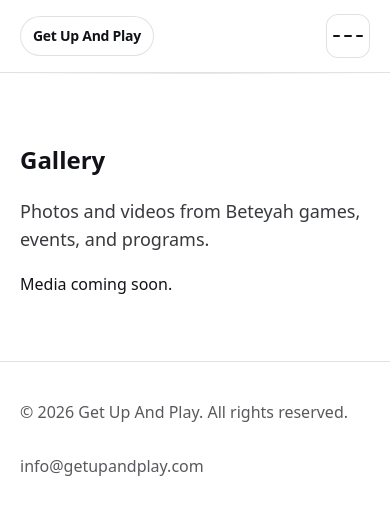
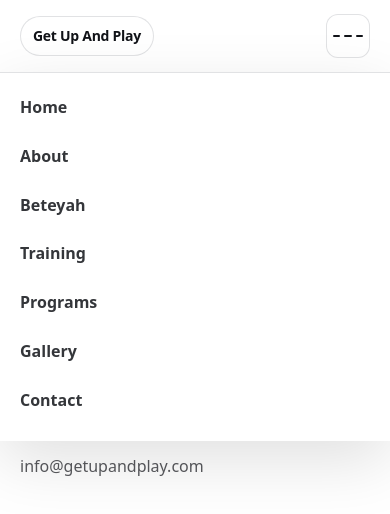
Before and after one commit to harward74-dot/getupandplay, a plain HTML site: page gallery.html in a window 390 px wide. Both pictures are taken after a click on the button 348 px from the left and 36 px from the top of the page. Drawn offline with Linux system fonts and the light colour scheme.

Commit message:
Update gallery.html

```diff
--- a/gallery.html
+++ b/gallery.html
@@ -11,9 +11,7 @@
 <body>
 <header class="site-header">
   <div class="container header-inner">
-    <a class="brand" href="index.html" aria-label="Get Up And Play Home">
-  <div class="brand-placeholder">Get Up And Play</div>
-</a>
+    <a class="brand" href="index.html"><div class="brand-placeholder">Get Up And Play</div></a>
 
     <nav class="nav">
       <a href="index.html">Home</a>
@@ -24,7 +22,18 @@
       <a href="gallery.html" class="is-active">Gallery</a>
       <a href="contact.html" class="btn small">Contact</a>
     </nav>
+
     <button class="nav-toggle"><span></span><span></span><span></span></button>
+  </div>
+
+  <div class="mobile-nav" hidden>
+    <a href="index.html">Home</a>
+    <a href="about.html">About</a>
+    <a href="beteyah/">Beteyah</a>
+    <a href="training.html">Training</a>
+    <a href="programs.html">Programs</a>
+    <a href="gallery.html" class="is-active">Gallery</a>
+    <a href="contact.html">Contact</a>
   </div>
 </header>
 
@@ -32,19 +41,15 @@
   <section class="section">
     <div class="container">
       <h1>Gallery</h1>
-      <p class="lead">
-        Photos and videos from Beteyah games, events, and programs.
-      </p>
-      <p>
-        Media coming soon.
-      </p>
+      <p class="lead">Photos and videos from games, programs, and events.</p>
+      <p>Media coming soon.</p>
     </div>
   </section>
 </main>
 
 <footer class="site-footer">
   <div class="container footer-inner">
-    <p>© <span id="year"></span> Get Up And Play. All rights reserved.</p>
+    <p>© <span id="year"></span> Get Up And Play</p>
     <a href="contact.html">info@getupandplay.com</a>
   </div>
 </footer>
```
